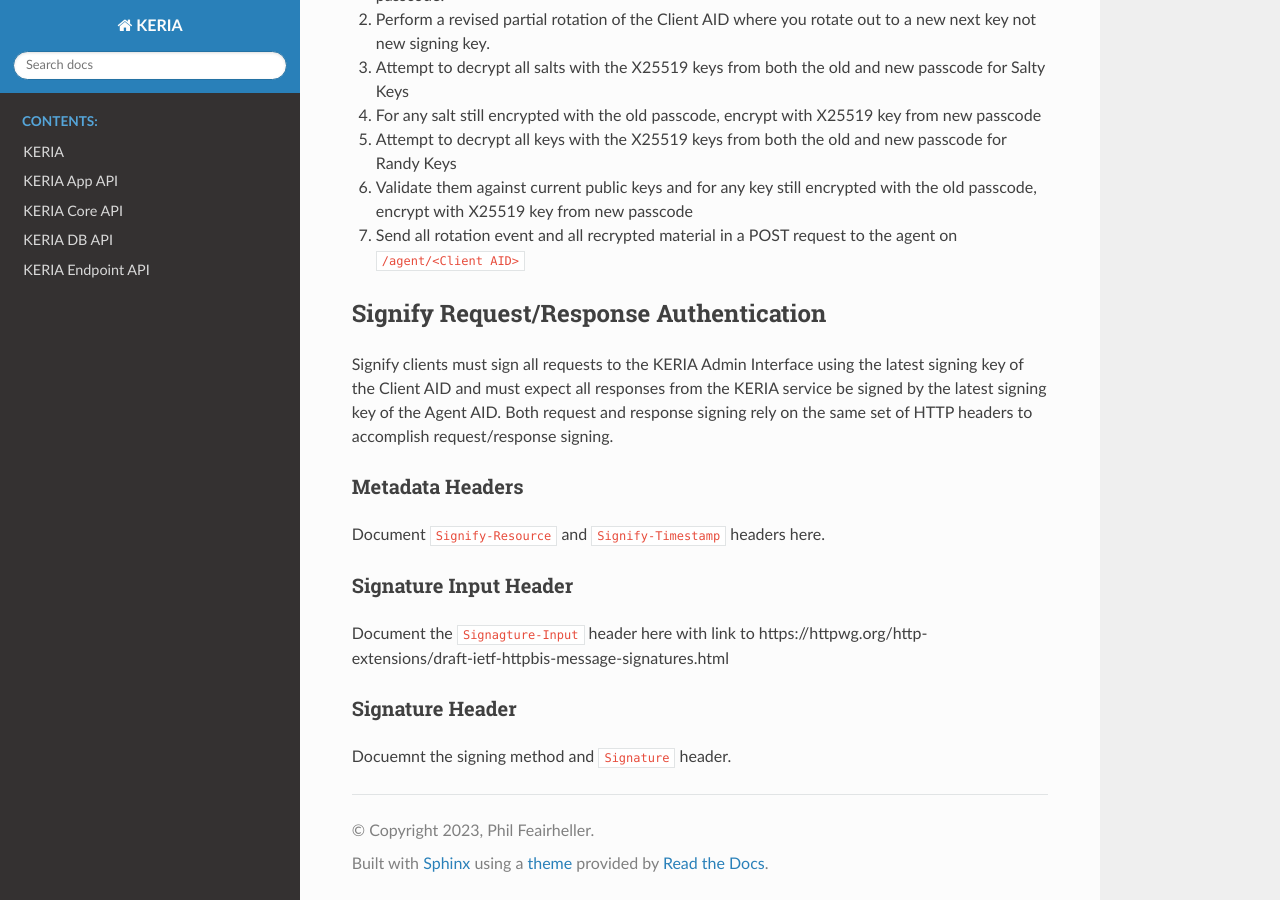
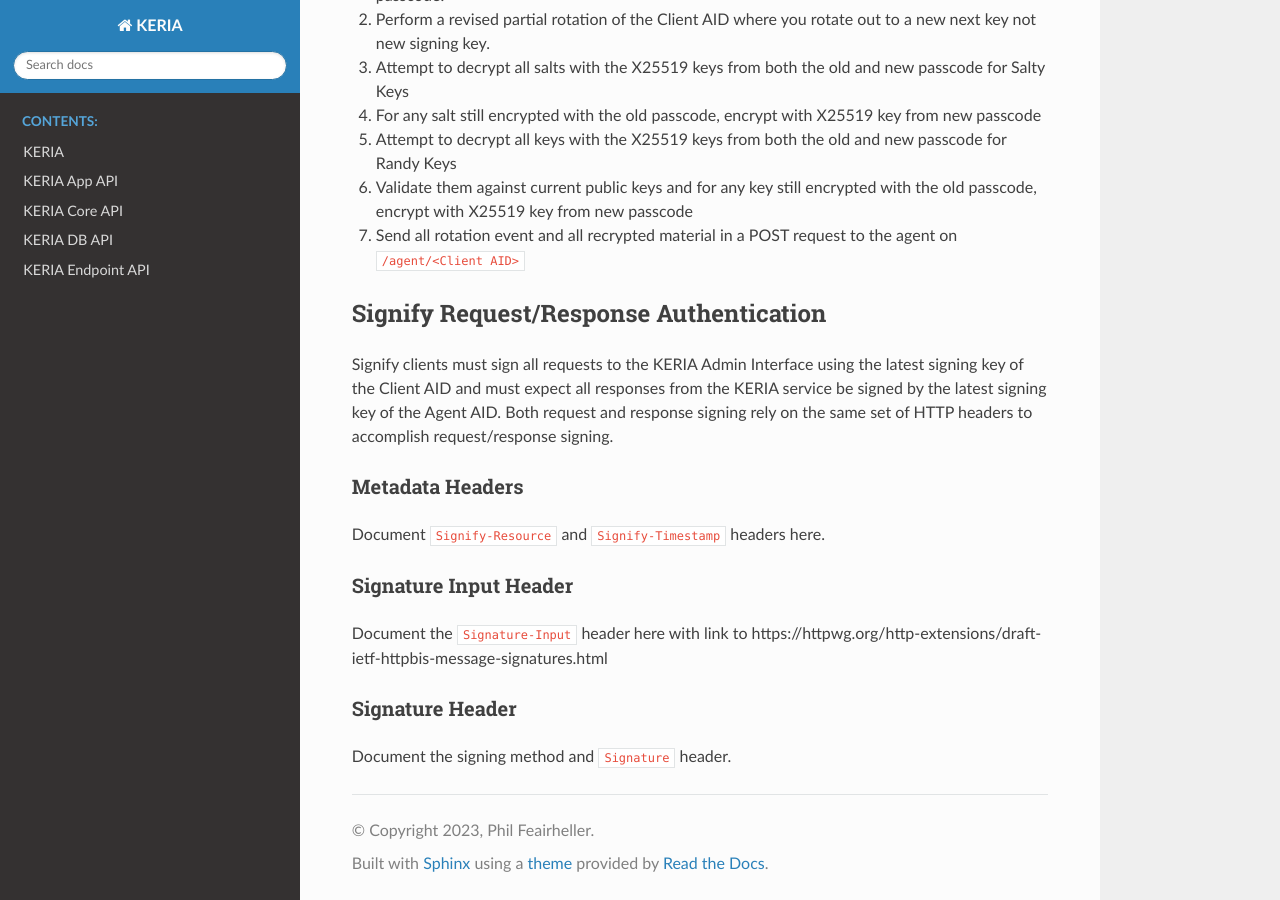
Before and after one commit to WebOfTrust/keria, a Sphinx documentation site: the page built from docs/protocol.md, in a window 1280 px wide and 900 px high, scrolled down 7288 px. Built offline with Sphinx 7.4.7 and the Read the Docs theme 3.1.0, drawn with Linux system fonts in a browser that asks for light colours.

Commit message:
Fixed spelling in signature. (#314)
* Fixed spelling in signature.

Fixed spelling in signature.

* Update protocol.md

```diff
--- a/docs/protocol.md
+++ b/docs/protocol.md
@@ -280,7 +280,7 @@ Signify clients must sign all requests to the KERIA Admin Interface using the la
 Document `Signify-Resource` and `Signify-Timestamp` headers here.
 
 ### Signature Input Header
-Document the `Signagture-Input` header here with link to https://httpwg.org/http-extensions/draft-ietf-httpbis-message-signatures.html
+Document the `Signature-Input` header here with link to https://httpwg.org/http-extensions/draft-ietf-httpbis-message-signatures.html
 
 ### Signature Header
-Docuemnt the signing method and `Signature` header.
+Document the signing method and `Signature` header.
```
